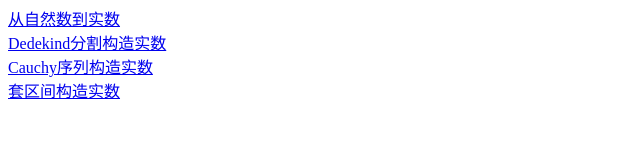
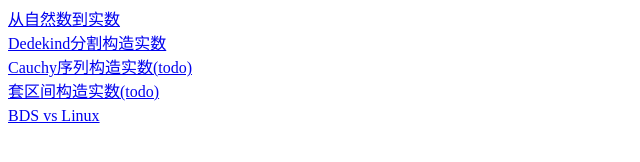
Before and after one commit to qw4990/Codeyj, a plain HTML site: page res/blog/index.html in a window 1280 px wide. Shown: the whole page, without its empty margins (0-640 px from the left). Drawn offline with Linux system fonts and the light colour scheme.

Commit message:
update sentences.txt

```diff
--- a/res/blog/index.html
+++ b/res/blog/index.html
@@ -7,8 +7,9 @@
 <p style="line-height:1.5">
 <a href="./blogs/numbers.html">从自然数到实数</a><br>
 <a href="./blogs/dedekind_cut.html">Dedekind分割构造实数</a><br>
-<a href="./blogs/cauchy_sequence.html">Cauchy序列构造实数</a><br>
-<a href="./blogs/nested_interval.html">套区间构造实数</a><br>
+<a href="./blogs/cauchy_sequence.html">Cauchy序列构造实数(todo)</a><br>
+<a href="./blogs/nested_interval.html">套区间构造实数(todo)</a><br>
+<a href="http://www.over-yonder.net/~fullermd/rants/bsd4linux/01">BDS vs Linux</a><br>
 </p>
 </body>
 </html>
```
Also changed, not shown: english/sentences.txt.
